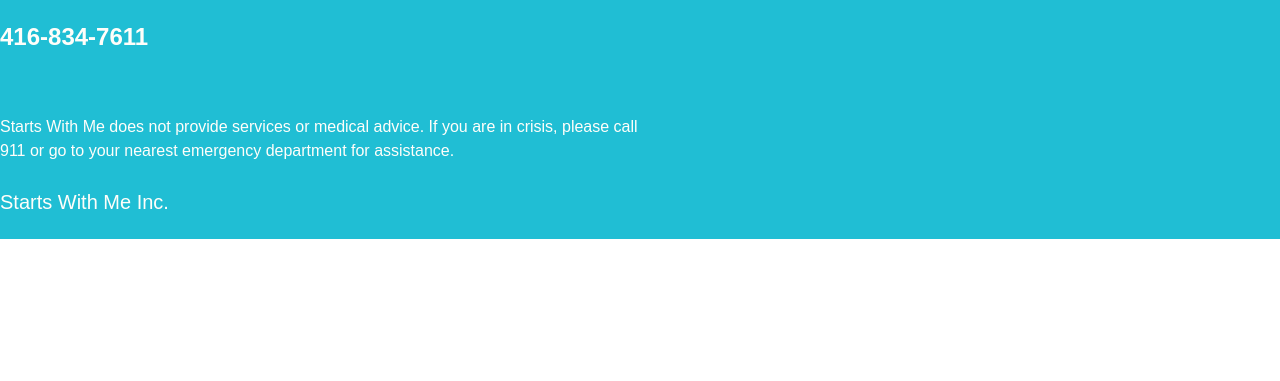
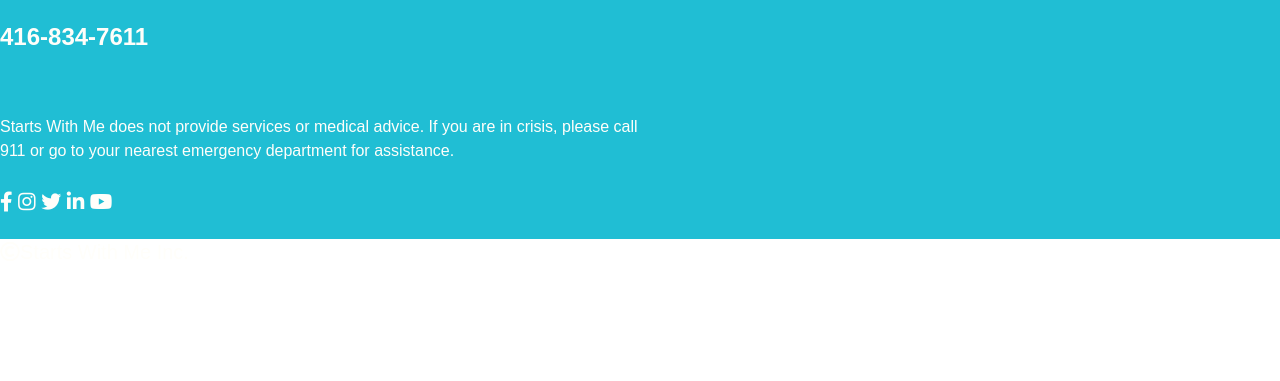
Before and after one commit to redacademy/swm-spring-2019, a WordPress theme: template themes/swm/page.php in a window 1280 px wide. Shown: the part 169-550 px from the top of the page. Run offline with PHP 8.4 and a stand-in for WordPress, Linux system fonts and the light colour scheme; the site name, menu and one post (Sample post) are stand-ins, and other content is empty; some libraries are stand-ins or nearby versions.

Commit message:
feat/ adding font awesome script into Functions.php

```diff
--- a/themes/swm/functions.php
+++ b/themes/swm/functions.php
@@ -84,7 +84,7 @@ add_filter( 'stylesheet_uri', 'red_starter_minified_css', 10, 2 );
  */
 function red_starter_scripts() {
 	wp_enqueue_style( 'red-starter-style', get_stylesheet_uri() );
-
+	wp_enqueue_style('fontawesome', 'https://use.fontawesome.com/releases/v5.8.2/css/all.css' );
 	wp_enqueue_script( 'red-starter-navigation', get_template_directory_uri() . '/build/js/navigation.min.js', array(), '20151215', true );
 	wp_enqueue_script( 'red-starter-skip-link-focus-fix', get_template_directory_uri() . '/build/js/skip-link-focus-fix.min.js', array(), '20151215', true );
 
--- a/themes/swm/header.php
+++ b/themes/swm/header.php
@@ -12,6 +12,7 @@
 		<meta name="viewport" content="width=device-width, initial-scale=1">
 		<link rel="profile" href="http://gmpg.org/xfn/11">
 		<link rel="pingback" href="<?php bloginfo( 'pingback_url' ); ?>">
+
 
 	<?php wp_head(); ?>
 	</head>
```
